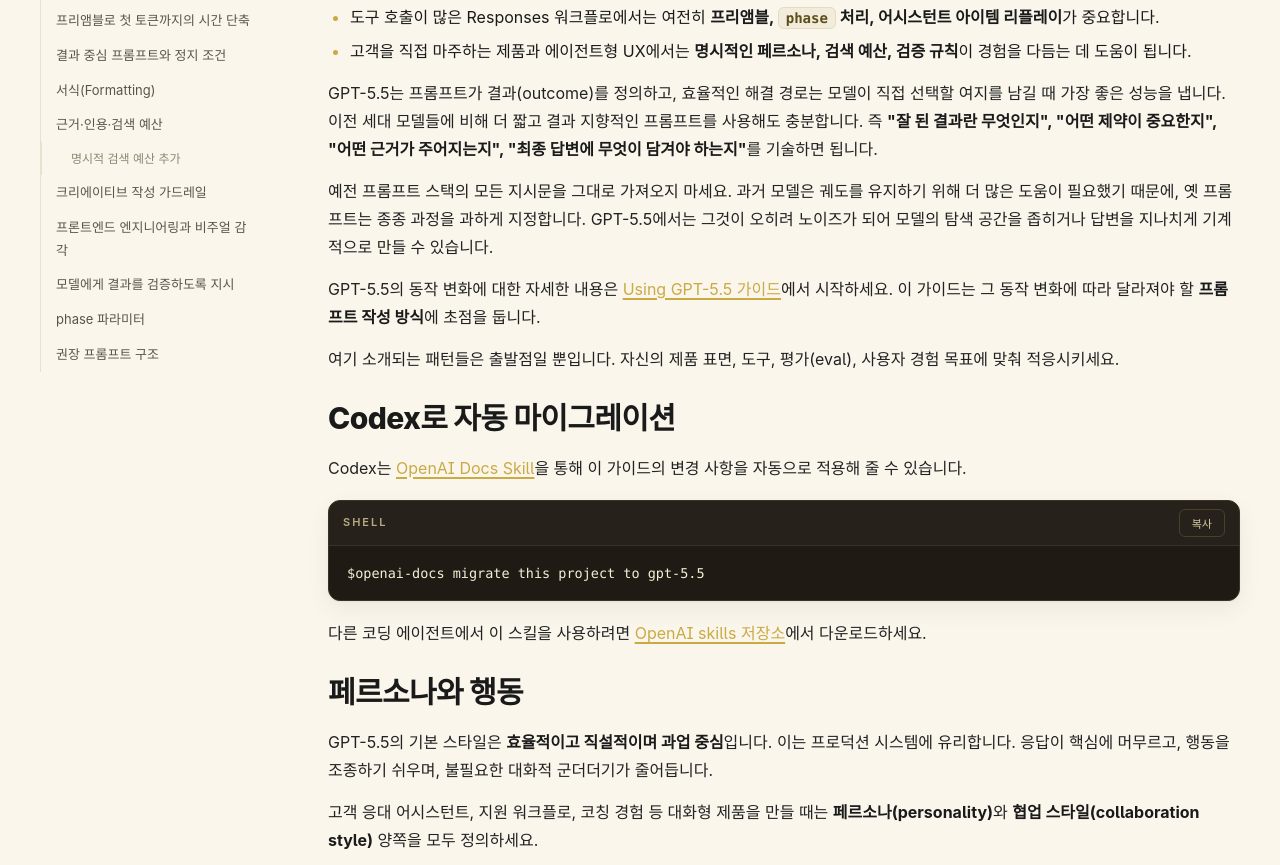
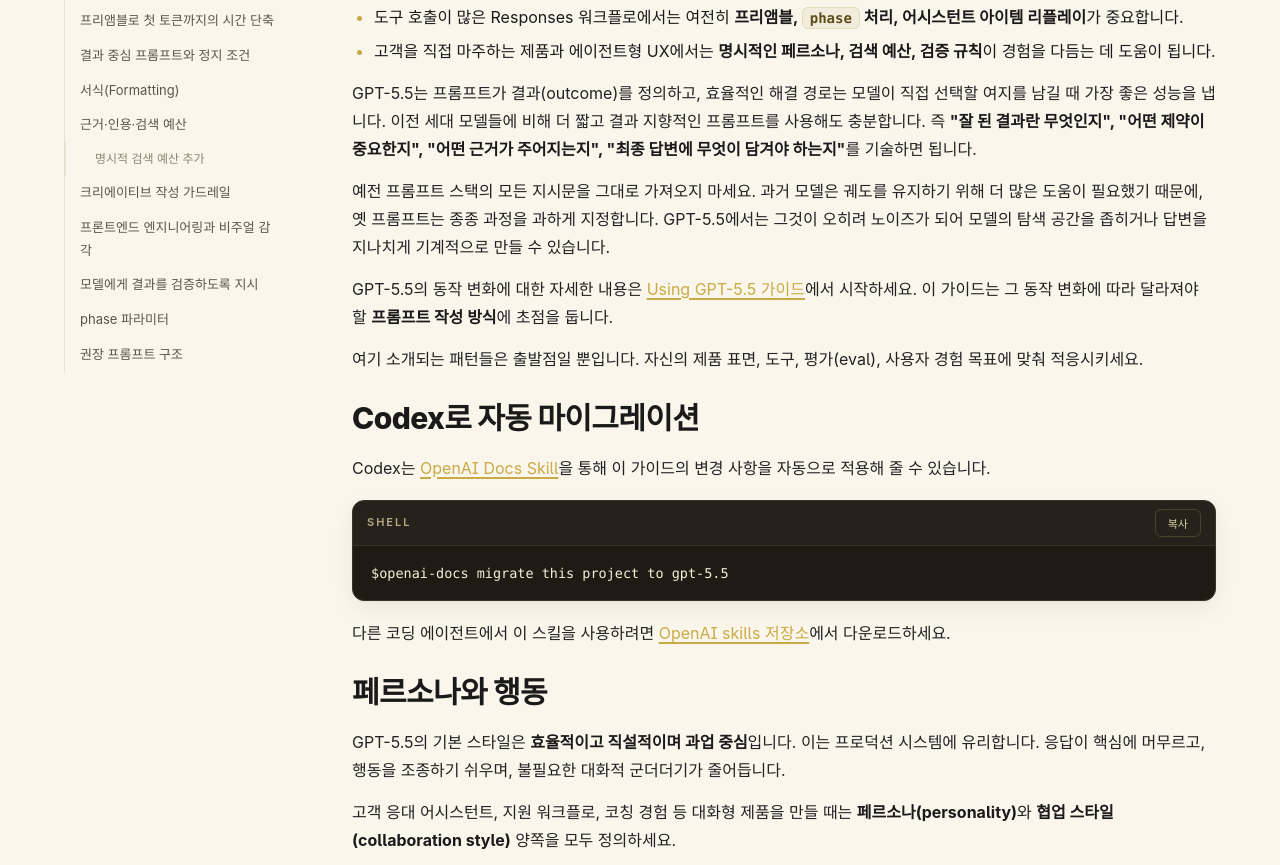
Before and after one commit to woojooboss/gpt55-prompting-guide, a plain HTML site: page index.html in a window 1280 px wide. Shown: the part 596-1461 px from the top of the page. Drawn offline with Linux system fonts and the light colour scheme; a web font is replaced by a local one.

Commit message:
Fix body horizontal padding overridden by .layout shorthand

```diff
--- a/index.html
+++ b/index.html
@@ -80,7 +80,7 @@
   .hero .meta{margin-top:22px;display:flex;flex-wrap:wrap;gap:8px}
   .chip{font-size:12px;color:var(--ink-soft);background:var(--bg-card);border:1px solid var(--line);padding:6px 12px;border-radius:999px}
 
-  .layout{display:grid;grid-template-columns:240px minmax(0,1fr);gap:48px;padding:40px 0 80px}
+  .layout{display:grid;grid-template-columns:240px minmax(0,1fr);gap:48px;padding-top:40px;padding-bottom:80px}
   @media (max-width:980px){.layout{grid-template-columns:minmax(0,1fr);gap:24px}}
 
   aside.toc{position:sticky;top:96px;align-self:start;max-height:calc(100vh - 120px);overflow:auto;padding-right:8px}
```
